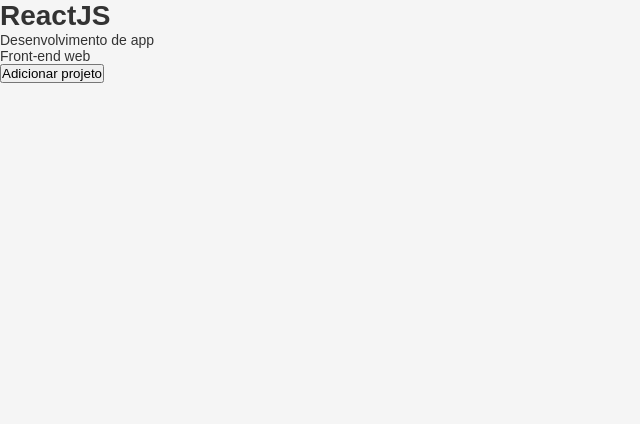
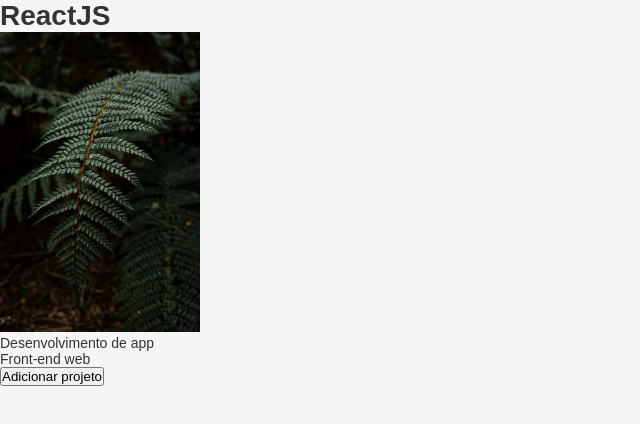
Before and after one commit to black-dev-x/GoStack-Bootcamp, a React app in the folder frontend/: page / in a window 1280 px wide. Shown: the whole page, without its empty margins (0-640 px from the left). Built offline with nearby package versions, Linux system fonts and the light colour scheme.

Commit message:
adição do file loader com uma imagem

```diff
--- a/frontend/package.json
+++ b/frontend/package.json
@@ -14,6 +14,7 @@
     "@babel/preset-react": "^7.9.4",
     "babel-loader": "^8.1.0",
     "css-loader": "^3.5.1",
+    "file-loader": "^6.0.0",
     "react": "^16.13.1",
     "react-dom": "^16.13.1",
     "style-loader": "^1.1.3",
--- a/frontend/src/components/App.css
+++ b/frontend/src/components/App.css
@@ -9,3 +9,7 @@
   font: 14px sans-serif;
   color: #333;
 }
+img {
+  width: 200px;
+  display: inline-block;
+}
--- a/frontend/src/components/App.js
+++ b/frontend/src/components/App.js
@@ -1,6 +1,7 @@
 import React, { useState } from 'react'
 import Header from './Header'
 import './App.css'
+import backgroundImage from '../assets/imagem.jpg'
 
 export default _ => {
   const [projects, setProjects] = useState([
@@ -14,6 +15,7 @@
   return (
     <>
       <Header title="ReactJS" />
+      <img src={backgroundImage}></img>
       <ul>
         {projects.map((project, index) => (
           <li key={index}>{project}</li>
--- a/frontend/webpack.config.js
+++ b/frontend/webpack.config.js
@@ -19,6 +19,10 @@
         test: /\.css$/,
         exclude: /node_modules/,
         use: [{ loader: 'style-loader' }, { loader: 'css-loader' }]
+      },
+      {
+        test: /\.(gif|png|jpe?g)$/i,
+        use: { loader: 'file-loader' }
       }
     ]
   }
```
Also changed, not shown: frontend/src/assets/imagem.jpg (added), 1 other file.
